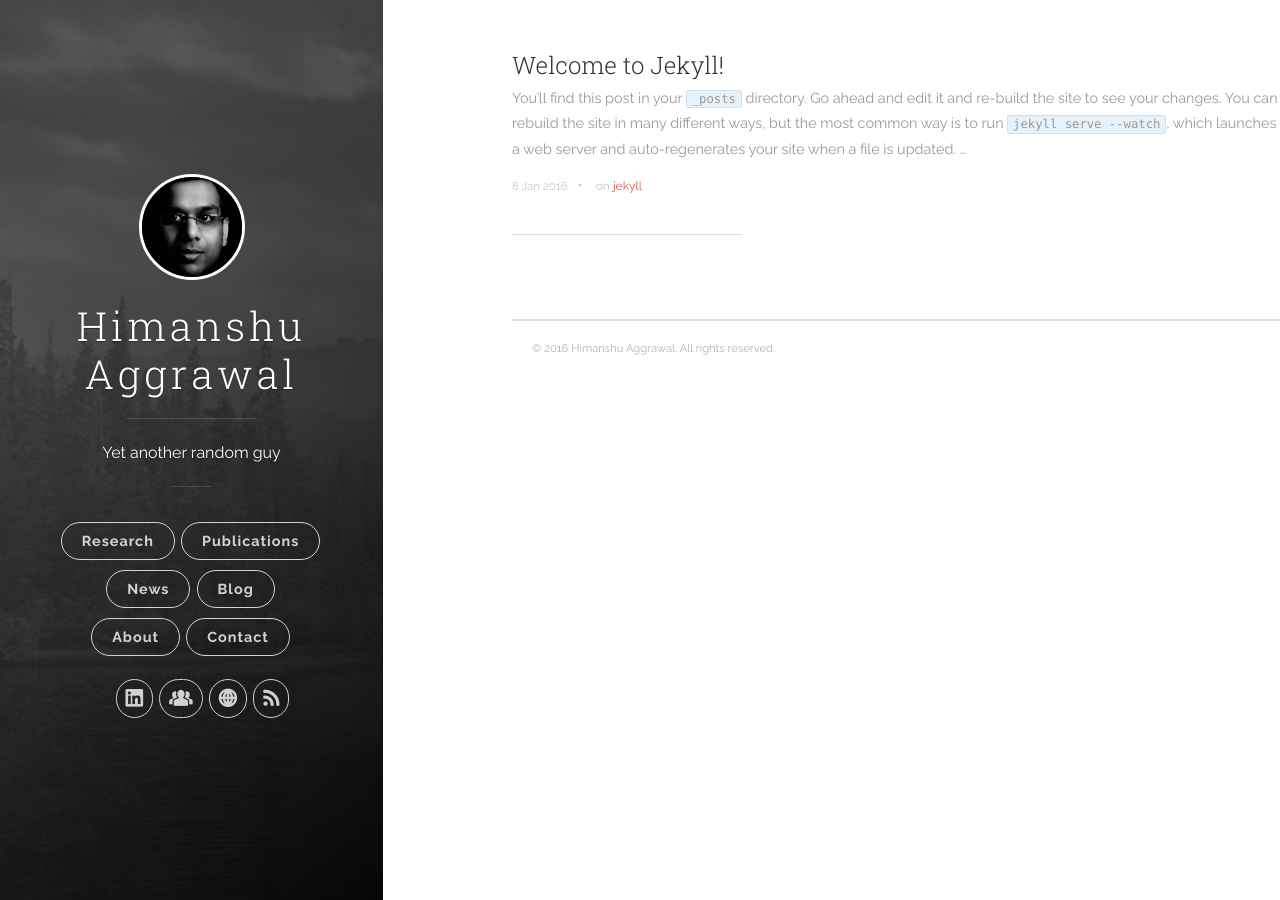
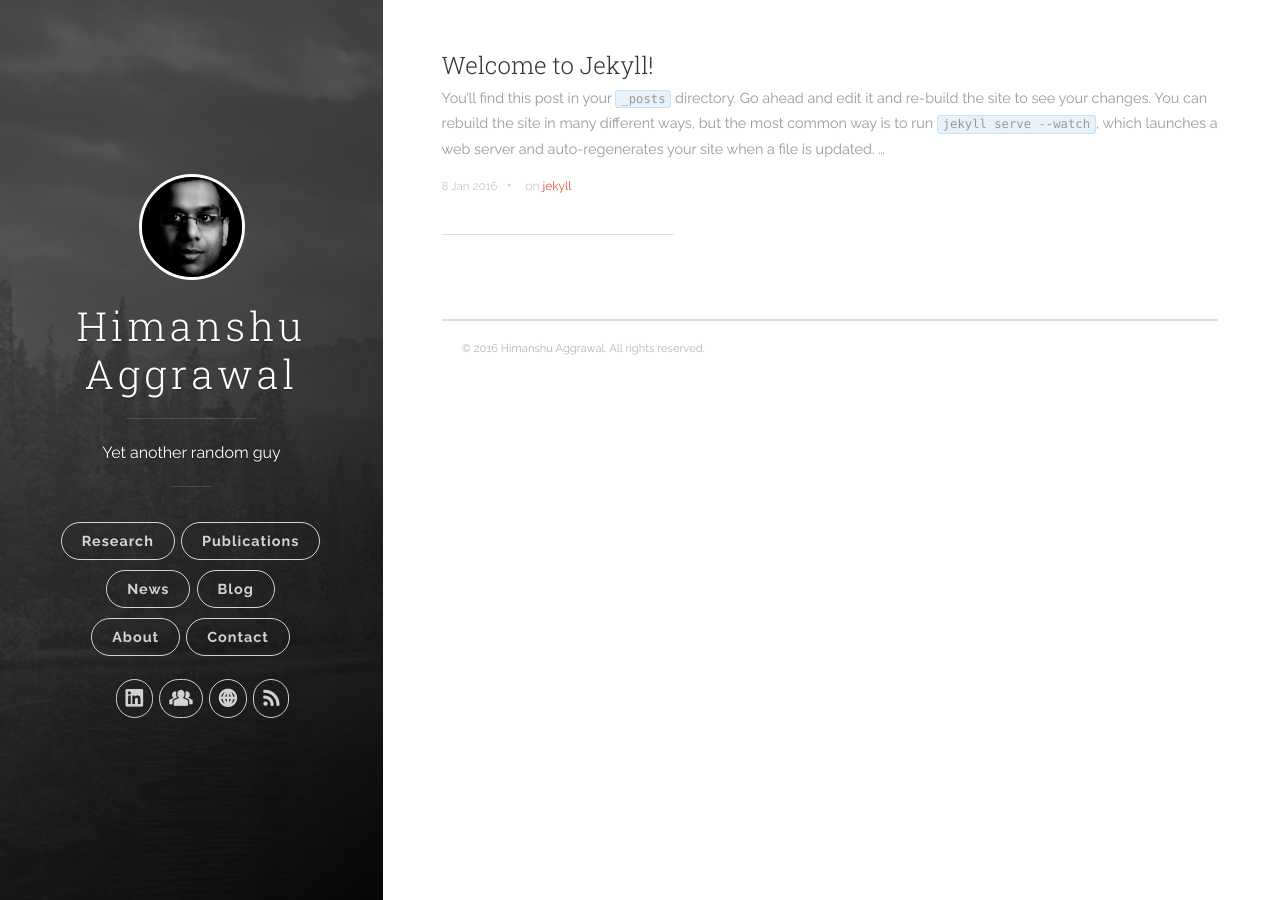
Before and after one commit to ahimanshu13/ahimanshu13.github.io, a Jekyll site: the page built from index.html, in a window 1280 px wide. Built offline with Jekyll 4.4.1, drawn with Linux system fonts in a browser that asks for light colours; nearby versions of some CDN libraries; the list of posts is cut into pages by our own code.

Commit message:
adding css changes

```diff
--- a/css/uno.css
+++ b/css/uno.css
@@ -1098,9 +1098,9 @@ pre {
 
 .content-wrapper {
 	z-index: 800;
-	width: 60%;
-	max-width: 800px;
-	margin-left: 40%; }
+	width: 100%;
+	max-width: 776px;
+	margin-left: 34.5%; }
 
 .content-wrapper__inner {
 	margin: 0 0%;
```
